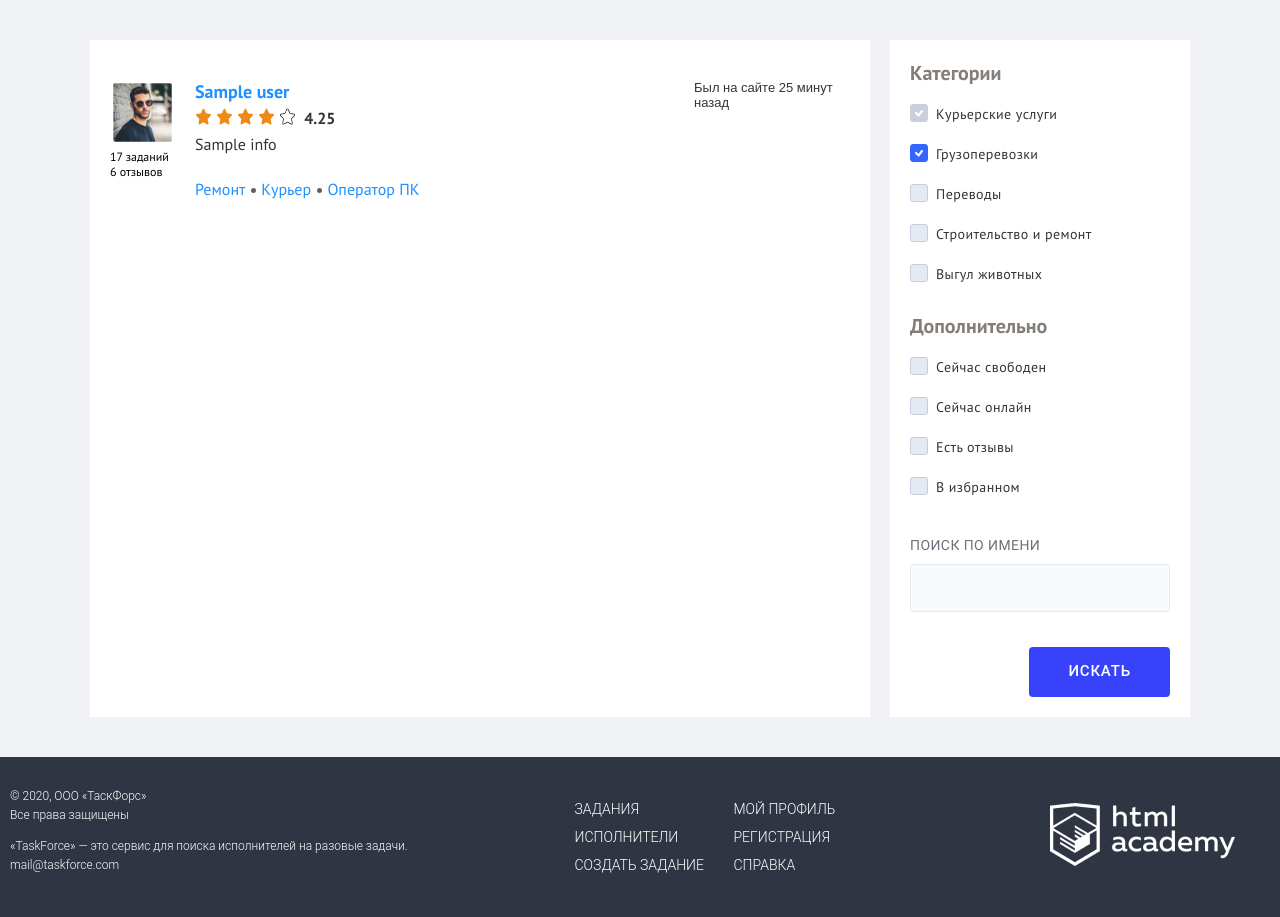
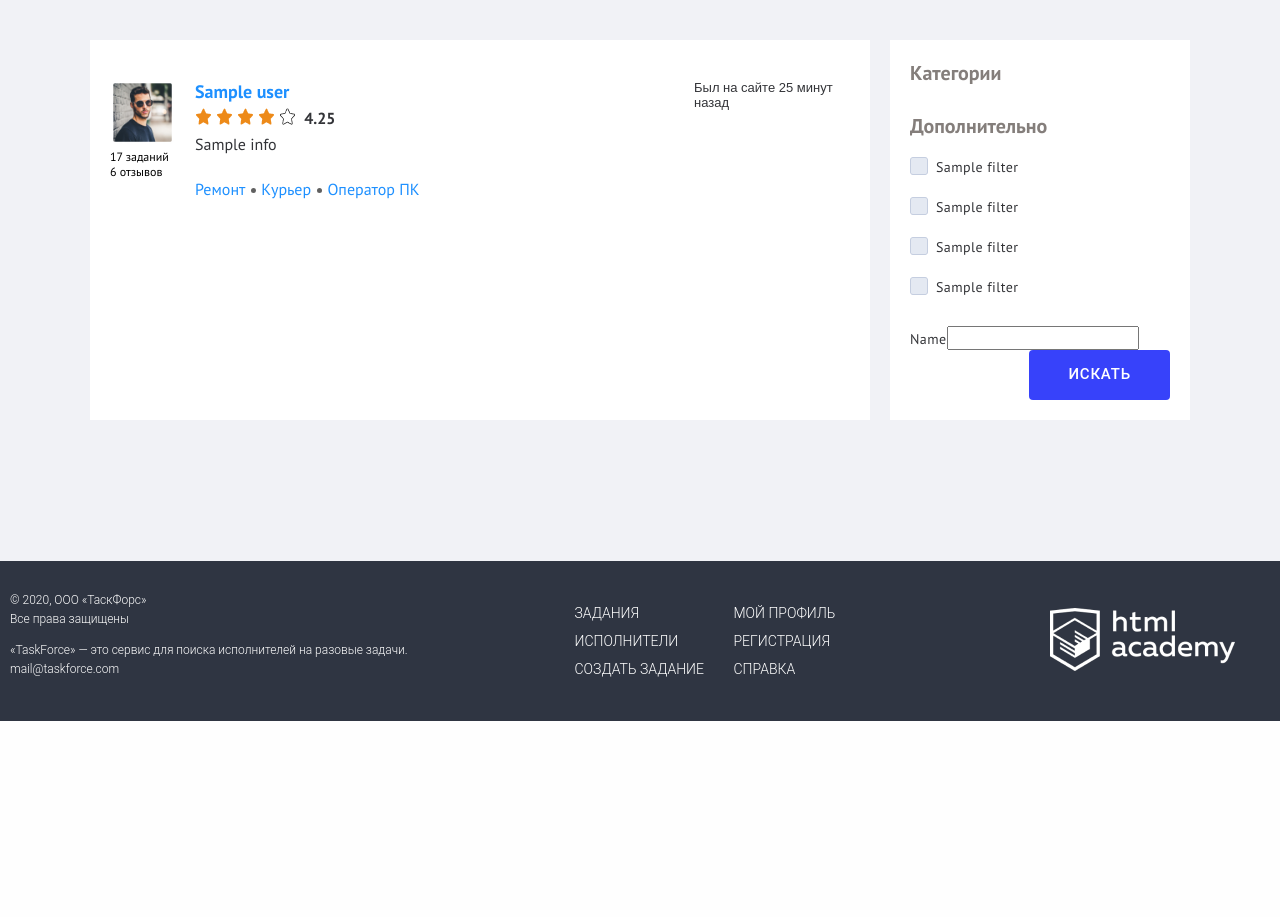
Before and after one commit to htmlacademy-yii/23198-task-force-1, a Yii app: template frontend/views/users/index.php in a window 1280 px wide. Shown: the part 79-996 px from the top of the page. After the commit the page ends 800 px from the top, so only its background shows below. Run offline with PHP 8.4 and a stand-in for Yii, Linux system fonts and the light colour scheme; the template is opened without the code that fills it: most values are stand-ins (such as "Sample title", 1, 10 or a date in 2020); form fields are guessed from the names that the template uses; data that the repository does not hold is empty; some libraries are stand-ins or nearby versions.

Commit message:
добавляет фильтрацию на странице выбора исполнителя

```diff
--- a/frontend/views/users/index.php
+++ b/frontend/views/users/index.php
@@ -1,12 +1,19 @@
 <?php
+
+use frontend\models\Categories;
+use frontend\models\UserFilter;
+use yii\helpers\Html;
 use yii\web\View;
 use frontend\models\Tasks;
 use frontend\models\Users;
+use yii\widgets\ActiveForm;
 
 /**
  * @var View $this
  * @var Users[] $users
  * @var Tasks[] $tasks
+ * @var UserFilter $filter
+ * @var Categories[] $cat
  */
 
 $this->title = 'Users Controller';
@@ -40,52 +47,75 @@ $this->title = 'Users Controller';
 </section>
 <section class="search-task">
     <div class="search-task__wrapper">
-        <form class="search-task__form" name="users" method="post" action="#">
+        <?php $form = ActiveForm::begin([
+            'options' => ['class' => 'search-task__form'],
+        ]);?>
         <fieldset class="search-task__categories">
             <legend>Категории</legend>
-                <label class="checkbox__legend">
-                    <input class="visually-hidden checkbox__input" type="checkbox" name="" value="" checked disabled>
-                    <span>Курьерские услуги</span>
+            <?= Html::activeCheckBoxList(
+                $filter,
+                'categories',
+                $cat,
+                [
+                    'class' => '_visually-hidden checkbox__input',
+                    'item'  => function (
+                        $index,
+                        $label,
+                        $name,
+                        $checked,
+                        $value
+                    ) {
+                        $isChecked = $checked ? 'checked' : '';
+                        return <<<HTML
+                        <label class="checkbox__legend" for="{$index}">
+                        <input class="visually-hidden checkbox__input"
+                            id="{$index}"
+                            type="checkbox"
+                            name="{$name}"
+                            value="{$value}"
+                            {$isChecked}>
+                       <span>{$label}</span>
                        </label>
-                <label class="checkbox__legend">
-                    <input class="visually-hidden checkbox__input" type="checkbox" name="" value="" checked>
-                    <span>Грузоперевозки</span>
-                </label>
-                <label class="checkbox__legend">
-                    <input class="visually-hidden checkbox__input" type="checkbox" name="" value="">
-                    <span>Переводы</span>
-                </label>
-                <label class="checkbox__legend">
-                    <input class="visually-hidden checkbox__input" type="checkbox" name="" value="">
-                    <span>Строительство и ремонт</span>
-                </label>
-                <label class="checkbox__legend">
-                    <input class="visually-hidden checkbox__input" type="checkbox" name="" value="">
-                    <span>Выгул животных</span>
-                </label>
+HTML;
+                    }
+                ]
+            );?>
         </fieldset>
         <fieldset class="search-task__categories">
             <legend>Дополнительно</legend>
             <label class="checkbox__legend">
-                    <input class="visually-hidden checkbox__input" type="checkbox" name="" value="">
-                    <span>Сейчас свободен</span>
+                <?= Html::activeCheckbox($filter, 'isFree', ['label' => false, 'class' => 'visually-hidden checkbox__input'])?>
+                <span>
+                    <?= Html::encode($filter->getAttributeLabel('isFree'))?>
+                </span>
             </label>
             <label class="checkbox__legend">
-                    <input class="visually-hidden checkbox__input" type="checkbox" name="" value="">
-                    <span>Сейчас онлайн</span>
+                <?= Html::activeCheckbox($filter, 'isOnline', ['label' => false, 'class' => 'visually-hidden checkbox__input'])?>
+                <span>
+                    <?= Html::encode($filter->getAttributeLabel('isOnline'))?>
+                </span>
             </label>
             <label class="checkbox__legend">
-                    <input class="visually-hidden checkbox__input" type="checkbox" name="" value="">
-                    <span>Есть отзывы</span>
+                <?= Html::activeCheckbox($filter, 'hasReview', ['label' => false, 'class' => 'visually-hidden checkbox__input'])?>
+                <span>
+                    <?= Html::encode($filter->getAttributeLabel('hasReview'))?>
+                </span>
             </label>
             <label class="checkbox__legend">
-                    <input class="visually-hidden checkbox__input" type="checkbox" name="" value="">
-                    <span>В избранном</span>
+                <?= Html::activeCheckbox($filter, 'hasFavorite', ['label' => false, 'class' => 'visually-hidden checkbox__input'])?>
+                <span>
+                    <?= Html::encode($filter->getAttributeLabel('hasFavorite'))?>
+                </span>
             </label>
         </fieldset>
-            <label class="search-task__name" for="110">Поиск по имени</label>
-            <input class="input-middle input" id="110" type="search" name="q" placeholder="">
-            <button class="button" type="submit">Искать</button>
-        </form>
+
+        <?= $form->field($filter, 'name', [
+            'template'     => "{label}\n{input}",
+            'options'      => ['tag' => false],
+            'labelOptions' => ['class' => 'search-task__name']
+        ])->textInput(['class' => 'input-middle input', 'id' => '9', 'type' => 'search', 'placeholder' => '']);?>
+
+        <?= Html::submitButton('Искать', ['class' => 'button']) ?>
+        <?php ActiveForm::end();?>
     </div>
 </section>
```
Also changed, not shown: frontend/controllers/UsersController.php (+19 -4 lines), frontend/models/UserFilter.php (added, +72 -0 lines). Lines whose indentation alone changed are shown as unchanged.
